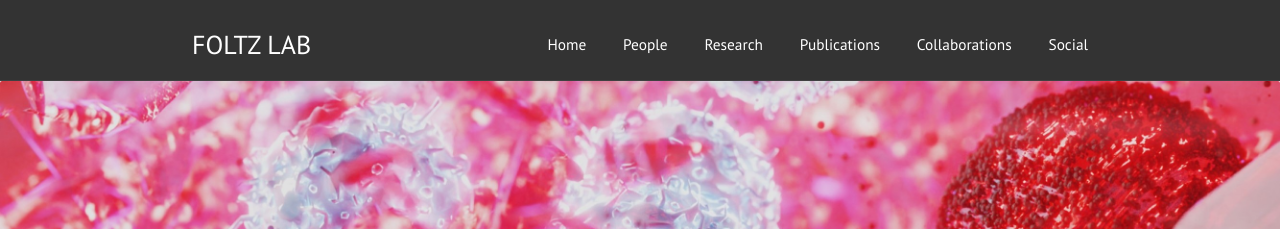
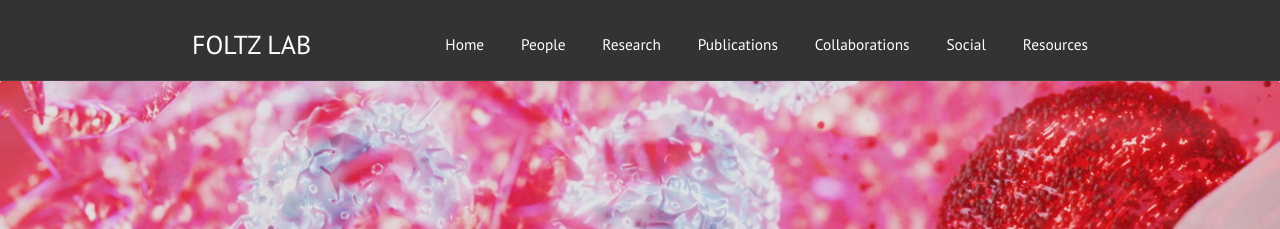
Before and after one commit to Foltz-Lab/Foltz-Lab.github.io, a Jekyll site: the page built from index.html, in a window 1280 px wide. Shown: the top 229 px of the page. Built offline with Jekyll 4.4.1, drawn with Linux system fonts in a browser that asks for light colours.

Commit message:
Add Resources to navigation bar

```diff
--- a/_layouts/default.html
+++ b/_layouts/default.html
@@ -166,7 +166,8 @@
         <a href="https://jfoltzlab.org/research/">Research</a>
         <a href="https://jfoltzlab.org/publications/">Publications</a>
         <a href="https://jfoltzlab.org/col/">Collaborations</a>
-	<a href="https://jfoltzlab.org/social/">Social</a>
+	      <a href="https://jfoltzlab.org/social/">Social</a>
+        <a href="https://jfoltzlab.org/resources/">Resources</a>
       </nav>
     </div>
   </header>
```
